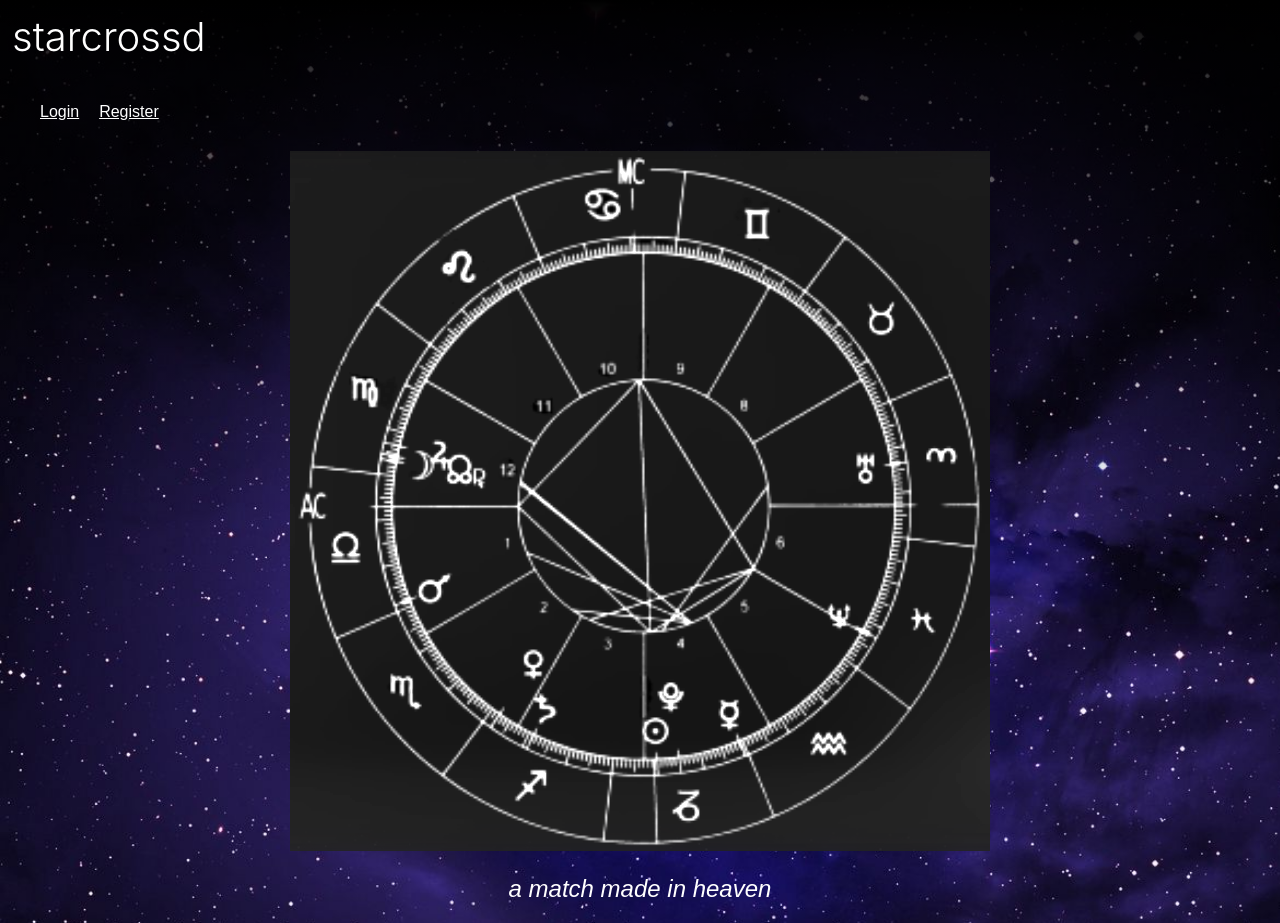
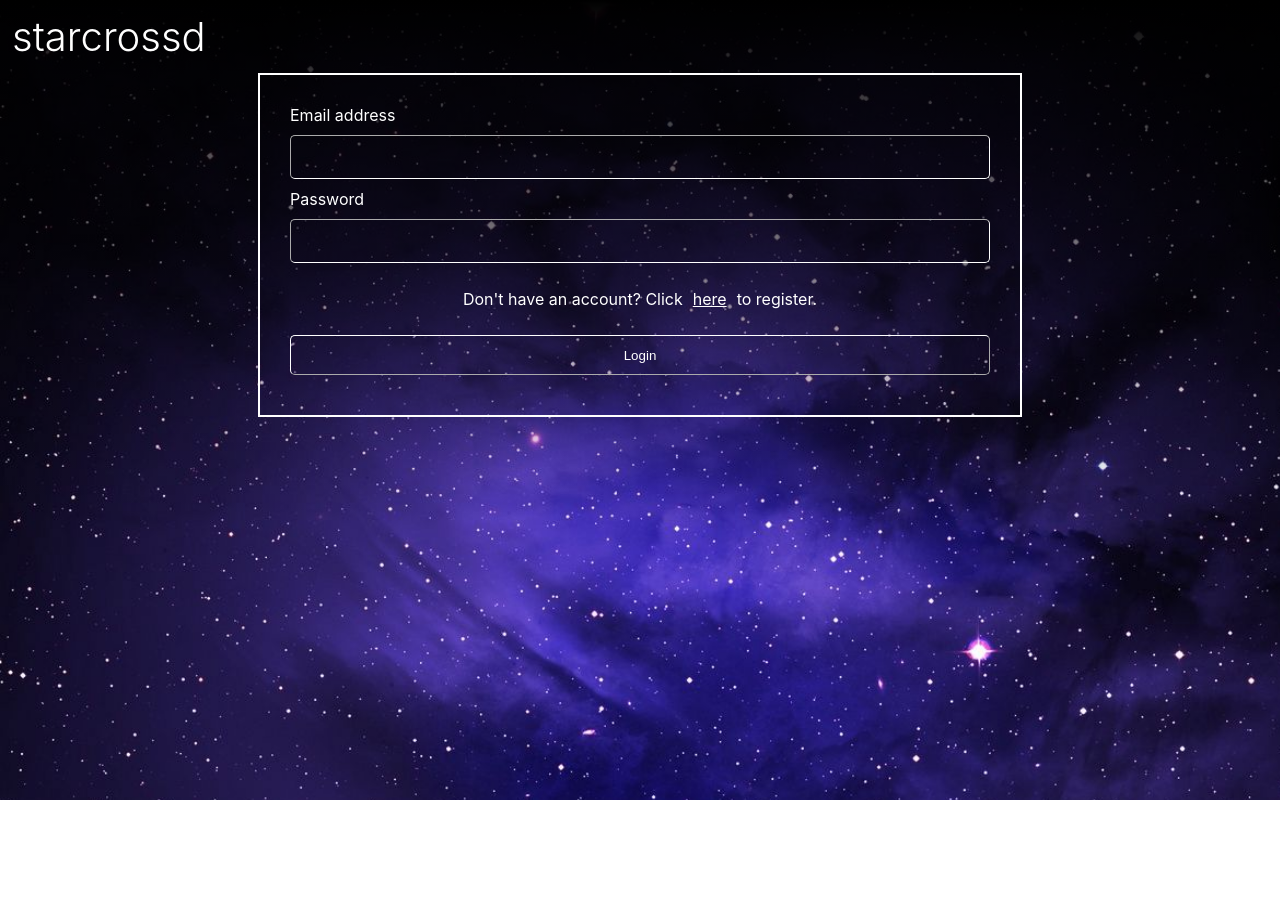
Before and after one commit to emgrow/startcrossed_app, a React (Create React App) app: page / in a window 1280 px wide. After the commit the page ends 800 px from the top, so only its background shows below. Built offline with nearby package versions, Linux system fonts and the light colour scheme; what parse would draw is missing.

Commit message:
migrated the login page with some changes in the styling, all styling is now in login.css and all styling has been removed from the html elements

```diff
--- a/src/Components/Components.js
+++ b/src/Components/Components.js
@@ -1,11 +1,12 @@
 import React from "react";
 import MainModule from "./Main/Main.js";
 import Home from "./Home/Home.js";
+import Login from "./Login/Login.js"
 
 const Components = () => {
   return (
     <div>
-      <Home />
+      <Login />
     </div>
   );
 };
--- /dev/null
+++ b/src/Components/Login/Login.js
@@ -0,0 +1,31 @@
+import "../../css/login.css";
+export default function Login() {
+    return (
+        <div class="login-body">
+            <label for="emailControlInput" class="form-label">Email address</label>
+            <input type="email" class="form-control" id="emailControlInput"  />
+            {/* password */}
+                <label
+                for="passwordControlInput"
+                class="form-label"
+                >Password</label
+                >
+                <input
+                type="password"
+                class="form-control"
+                id="passwordControlInput"
+                />
+
+            <p class="message">
+               Don't have an account? Click<a href="../register/register.html">here</a>to register.
+            </p>
+            <button
+                type="button"
+                class="btn btn-outline-light form-control"
+                onclick="location.href='../src/main.html'">
+                Login
+            </button>
+
+        </div>
+    );
+}
--- /dev/null
+++ b/src/css/login.css
@@ -0,0 +1,65 @@
+.form-control {
+    background: transparent;
+    color:white;
+    border-width: 1px;
+    border-color: white;
+    border-radius: 5px;
+    height: 40px;
+    margin-top: 10px;
+    margin-bottom: 10px;
+}
+
+.login-body {
+    display: grid;
+    padding: 30px;
+    /* margin: 20px; */
+    /* justify-content: center; */
+    max-width: 700px;
+    margin: auto;
+    border: 2px solid white;
+    color: #fff;
+  }
+
+  .message {
+    text-align: center;
+  }
+
+  /* Format elements */
+
+  h1 {
+    color: #fff;
+    font-weight: 350;
+    font-size: 40px;
+    margin: 0px auto;
+    padding: 12px;
+  }
+
+  h2 {
+    font-family: "Mukta", sans-serif;
+    color: #fff;
+    font-weight: 100;
+    font-style: italic;
+    margin: 0px auto;
+    padding: 20px;
+  }
+
+  p {
+    color: #fff;
+  }
+
+  a {
+    border-radius: 10px;
+    padding: 10px;
+    color: #fff;
+  }
+
+  /* Change color of input text */
+
+  .login-body .mb-3 input {
+    color: white;
+  }
+
+.btn:hover {
+    background-color: white;
+    color: black;
+}
--- a/src/css/styles.css
+++ b/src/css/styles.css
@@ -99,7 +99,3 @@ a {
   padding: 10px;
   color: #fff;
 }
-
-.login-body .mb-3 input {
-  color: white;
-}
```
